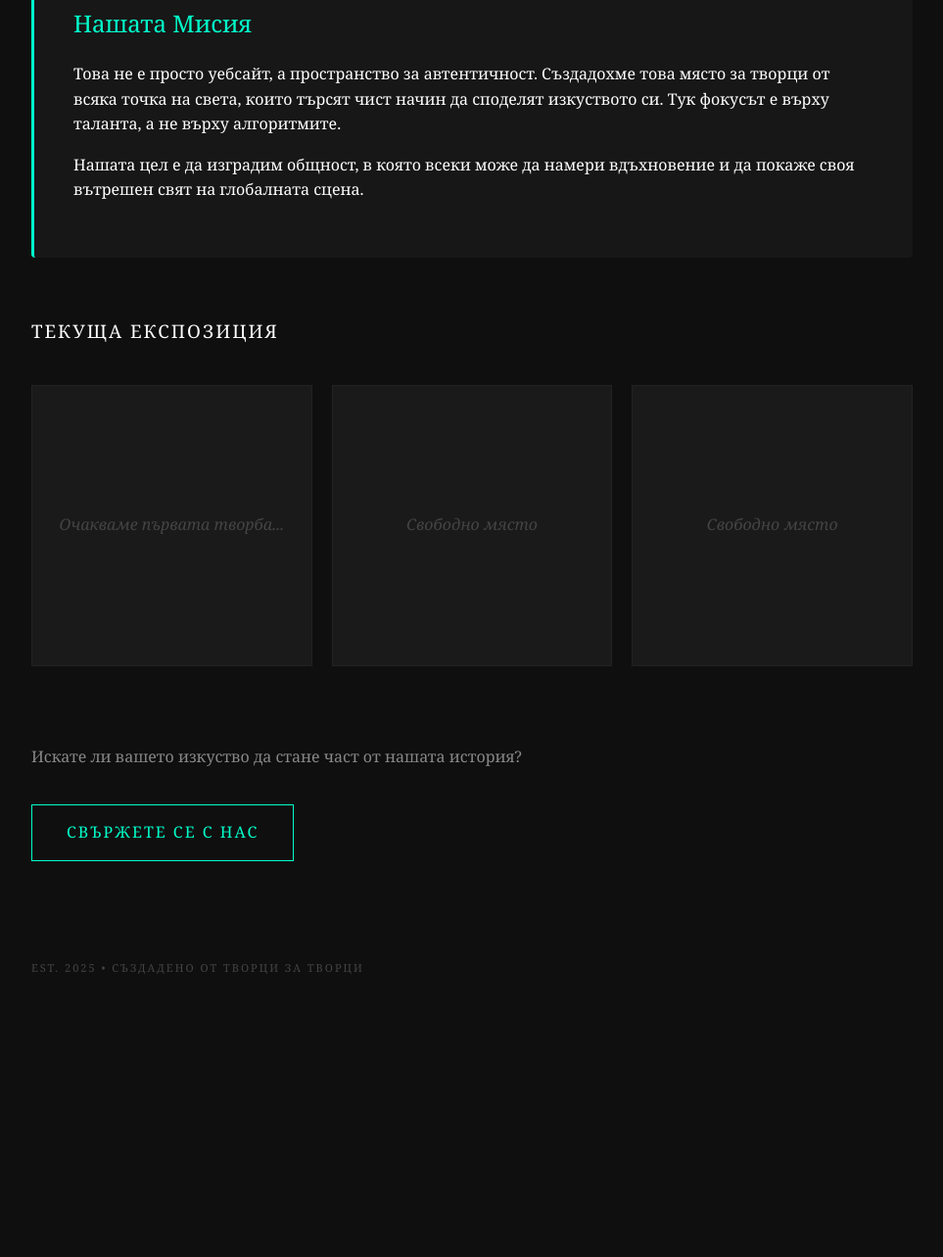
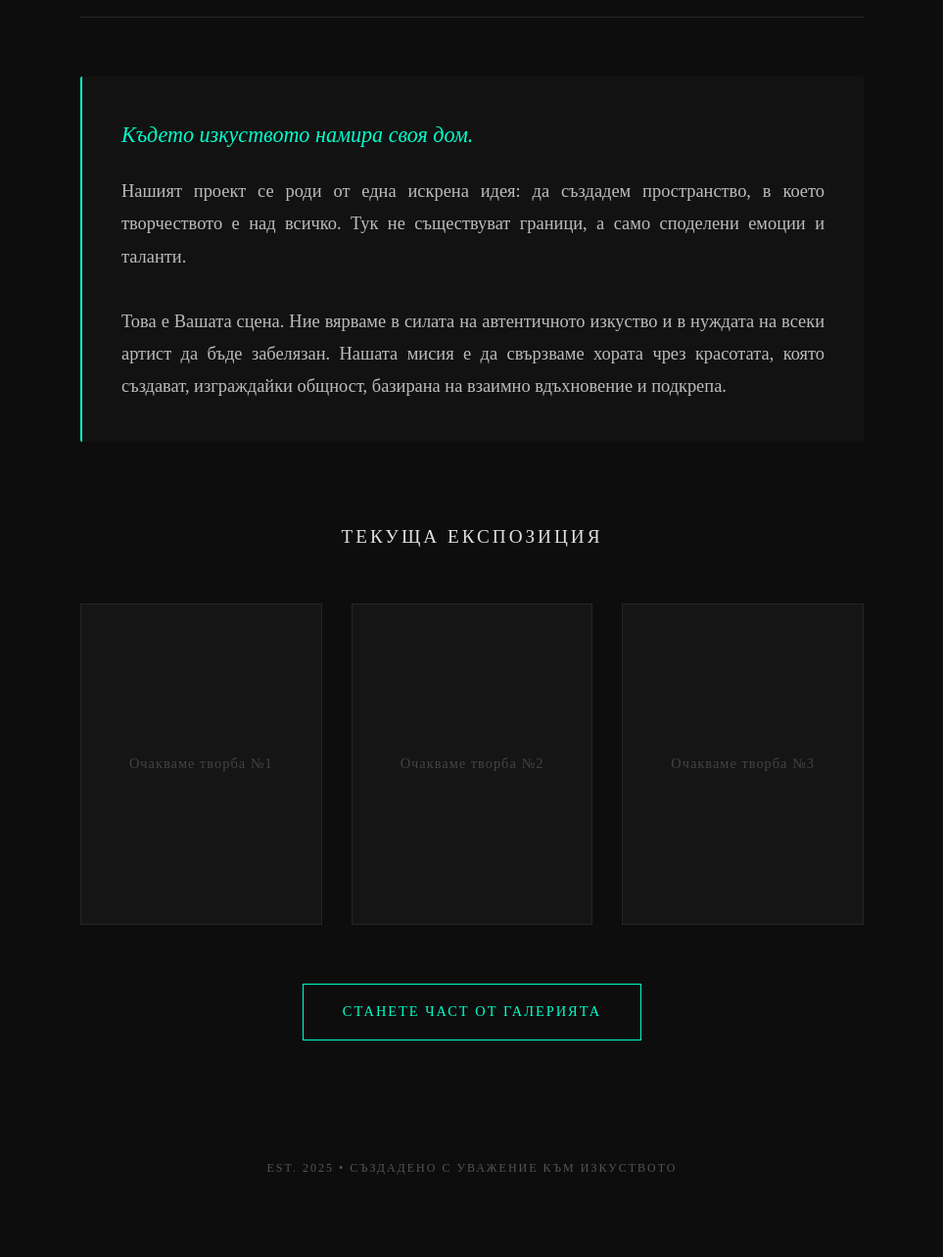
Before and after one commit to cezarii841116-hub/site, a plain HTML site: page index.html in a window 1280 px wide. Shown: the part 505-1788 px from the top of the page at 98% size, without its empty margins (158-1121 px from the left). Before the commit the page ends 1601 px from the top, so only its background shows below. Drawn offline with Linux system fonts and the light colour scheme.

Commit message:
Update index.html

```diff
--- a/index.html
+++ b/index.html
@@ -6,101 +6,127 @@
         body {
             margin: 0;
             padding: 0;
-            background-color: #0f0f0f;
-            color: #ffffff;
-            font-family: 'Georgia', serif; /* По-артистичен и сериозен шрифт */
-            line-height: 1.6;
+            background-color: #0d0d0d; /* Дълбоко черно */
+            color: #e0e0e0;
+            font-family: 'Times New Roman', serif; /* Класически арт стил */
+            line-height: 1.8;
         }
         .container {
-            max-width: 900px;
+            max-width: 800px;
             margin: 0 auto;
-            padding: 60px 20px;
+            padding: 80px 25px;
+            text-align: center;
         }
-        .logo {
-            width: 140px;
+        .logo-frame {
+            display: inline-block;
+            padding: 10px;
+            border: 1px solid rgba(0, 255, 204, 0.2);
+            border-radius: 50%;
+            margin-bottom: 50px;
+        }
+        .logo-img {
+            width: 150px;
             height: auto;
             border-radius: 50%;
-            border: 1px solid rgba(0, 255, 204, 0.3); /* Фина линия, не натрапчива */
-            margin-bottom: 40px;
+            display: block;
         }
         h1 {
+            font-size: 2.2em;
             font-weight: 300;
-            letter-spacing: 3px;
-            color: #f0f0f0;
-            margin-bottom: 50px;
+            letter-spacing: 4px;
+            color: #ffffff;
             text-transform: uppercase;
+            margin-bottom: 60px;
+            border-bottom: 1px solid rgba(255,255,255,0.1);
+            padding-bottom: 20px;
         }
-        .content-box {
-            background: rgba(255, 255, 255, 0.03);
+        .mission-text {
+            text-align: justify;
+            font-size: 1.15em;
+            color: #bcbcbc;
+            background: rgba(255,255,255,0.02);
             padding: 40px;
-            border-radius: 4px; /* Прави ъгли за по-професионален вид */
-            border-left: 3px solid #00ffcc;
-            text-align: left;
-            margin-bottom: 60px;
+            border-radius: 2px;
+            border-left: 2px solid #00ffcc;
+            margin-bottom: 80px;
         }
-        .gallery-grid {
-            display: grid;
-            grid-template-columns: repeat(auto-fit, minmax(250px, 1fr));
-            gap: 20px;
+        .gallery-section {
             margin-top: 40px;
         }
-        .art-placeholder {
-            background: #1a1a1a;
-            aspect-ratio: 1/1;
+        .grid {
+            display: grid;
+            grid-template-columns: repeat(auto-fit, minmax(200px, 1fr));
+            gap: 30px;
+            margin-top: 50px;
+        }
+        .frame {
+            background: #151515;
+            aspect-ratio: 3/4;
+            border: 1px solid #252525;
             display: flex;
             align-items: center;
             justify-content: center;
             color: #444;
-            border: 1px solid #222;
-            font-style: italic;
+            font-size: 0.9em;
+            letter-spacing: 1px;
+            transition: border 0.5s;
         }
-        .cta-button {
+        .frame:hover {
+            border-color: #00ffcc;
+        }
+        .contact-link {
             display: inline-block;
-            padding: 15px 35px;
+            margin-top: 60px;
+            padding: 15px 40px;
             border: 1px solid #00ffcc;
             color: #00ffcc;
             text-decoration: none;
-            transition: all 0.4s;
+            text-transform: uppercase;
             letter-spacing: 2px;
-            margin-top: 20px;
+            font-size: 0.9em;
+            transition: 0.4s;
         }
-        .cta-button:hover {
+        .contact-link:hover {
             background: #00ffcc;
             color: #000;
+        }
+        footer {
+            margin-top: 120px;
+            font-size: 0.75em;
+            color: #555;
+            letter-spacing: 2px;
         }
     </style>
 </head>
 <body>
 
     <div class="container">
-        <img src="logo.jpg" alt="Logo" class="logo">
+        <div class="logo-frame">
+            <img src="logo.jpg" alt="Global Art Hub Logo" class="logo-img">
+        </div>
 
         <h1>Global Artists Hub</h1>
 
-        <div class="content-box">
-            <h2 style="color: #00ffcc; font-weight: normal; margin-top: 0;">Нашата Мисия</h2>
-            <p>
-                Това не е просто уебсайт, а пространство за автентичност. Създадохме това място за творци от всяка точка на света, които търсят чист начин да споделят изкуството си. Тук фокусът е върху таланта, а не върху алгоритмите.
-            </p>
-            <p>
-                Нашата цел е да изградим общност, в която всеки може да намери вдъхновение и да покаже своя вътрешен свят на глобалната сцена.
-            </p>
+        <div class="mission-text">
+            <p style="color: #00ffcc; font-style: italic; margin-top: 0; font-size: 1.2em;">Където изкуството намира своя дом.</p>
+            Нашият проект се роди от една искрена идея: да създадем пространство, в което творчеството е над всичко. Тук не съществуват граници, а само споделени емоции и таланти.
+            <br><br>
+            Това е Вашата сцена. Ние вярваме в силата на автентичното изкуство и в нуждата на всеки артист да бъде забелязан. Нашата мисия е да свързваме хората чрез красотата, която създават, изграждайки общност, базирана на взаимно вдъхновение и подкрепа.
         </div>
 
-        <h3 style="font-weight: 300; letter-spacing: 2px;">ТЕКУЩА ЕКСПОЗИЦИЯ</h3>
-        <div class="gallery-grid">
-            <div class="art-placeholder">Очакваме първата творба...</div>
-            <div class="art-placeholder">Свободно място</div>
-            <div class="art-placeholder">Свободно място</div>
+        <div class="gallery-section">
+            <h2 style="font-weight: 300; letter-spacing: 3px; font-size: 1.2em;">ТЕКУЩА ЕКСПОЗИЦИЯ</h2>
+            <div class="grid">
+                <div class="frame">Очакваме творба №1</div>
+                <div class="frame">Очакваме творба №2</div>
+                <div class="frame">Очакваме творба №3</div>
+            </div>
         </div>
 
-        <div style="margin-top: 80px;">
-            <p style="color: #888;">Искате ли вашето изкуство да стане част от нашата история?</p>
-            <a href="mailto:Cezarii841116@gmail.com" class="cta-button">СВЪРЖЕТЕ СЕ С НАС</a>
-        </div>
+        <a href="mailto:Cezarii841116@gmail.com" class="contact-link">СТАНЕТЕ ЧАСТ ОТ ГАЛЕРИЯТА</a>
 
-        <footer style="margin-top: 100px; padding-bottom: 40px; font-size: 11px; color: #444; letter-spacing: 2px;">
-            EST. 2025 • СЪЗДАДЕНО ОТ ТВОРЦИ ЗА ТВОРЦИ
+        <footer>
+            EST. 2025 • СЪЗДАДЕНО С УВАЖЕНИЕ КЪМ ИЗКУСТВОТО
         </footer>
     </div>
 
```
